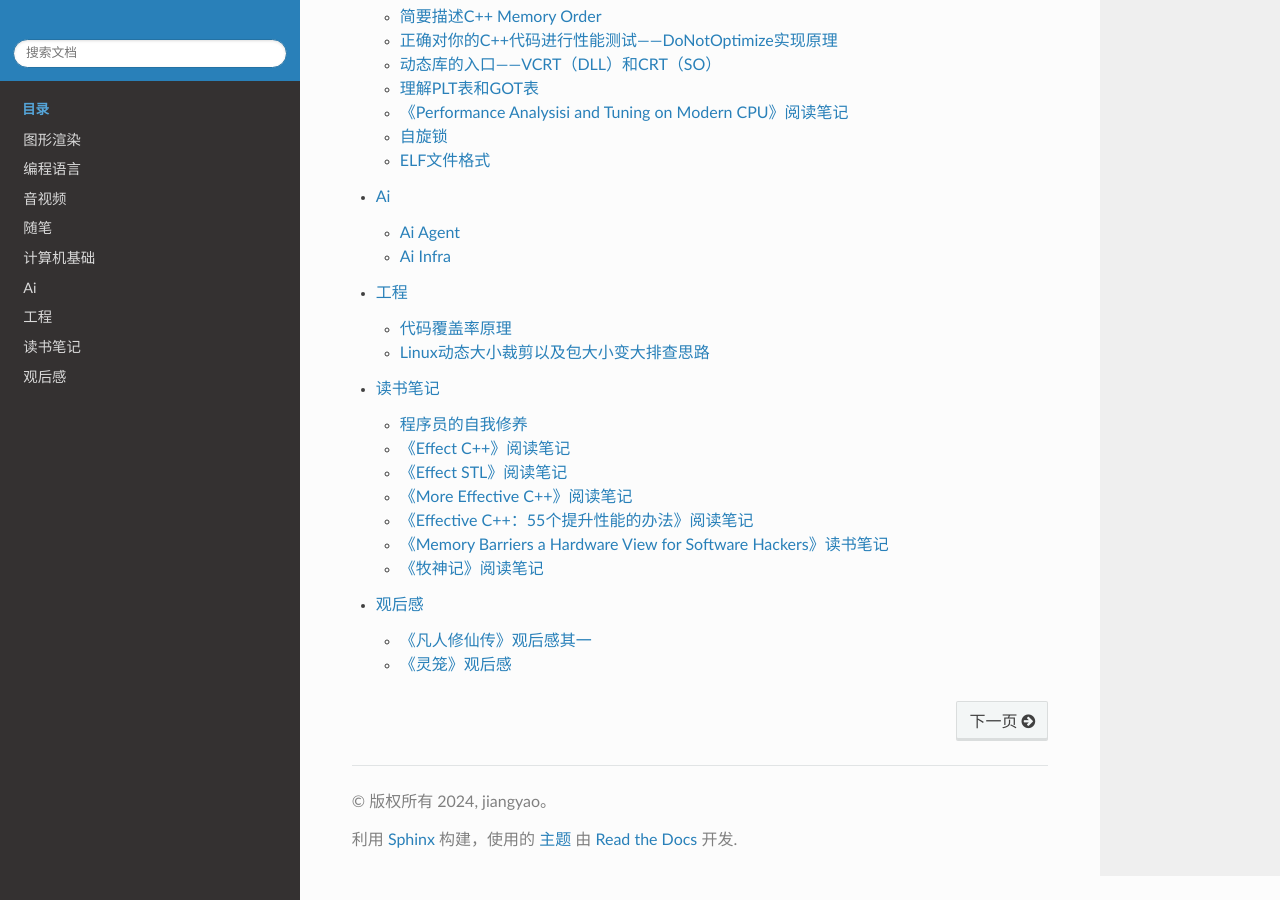
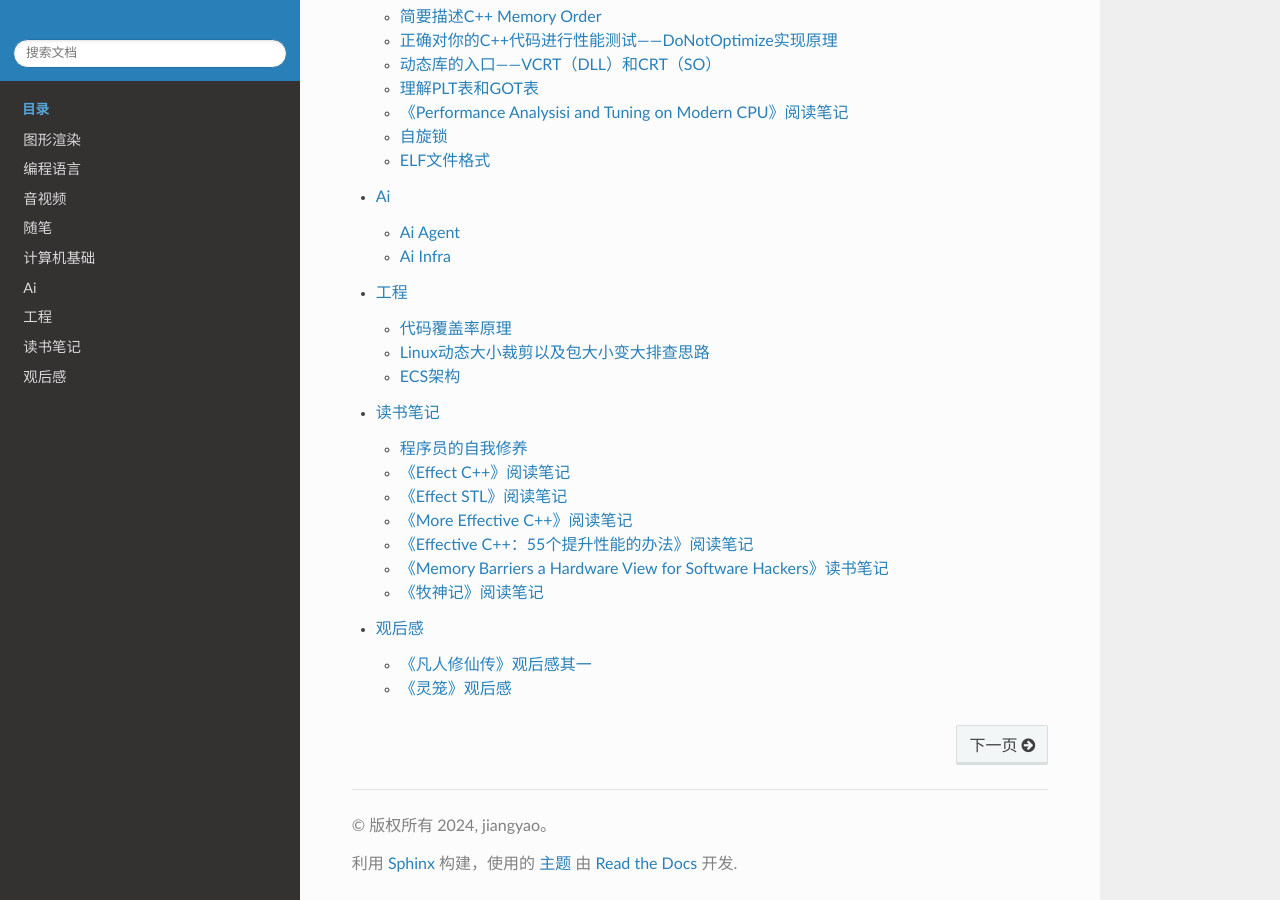
Before and after one commit to grayondream/MyNote, a Sphinx documentation site: the page built from source/index.rst, in a window 1280 px wide and 900 px high, scrolled down 727 px. Built offline with Sphinx 7.4.7 and the Read the Docs theme 3.1.0, drawn with Linux system fonts in a browser that asks for light colours; pages that are not in the unit, such as notebooks, are missing from menus.

Commit message:
feat: add note

```diff
--- a/source/docs/工程/index.rst
+++ b/source/docs/工程/index.rst
@@ -7,3 +7,4 @@
 
    代码覆盖率原理
    Linux动态大小裁剪以及包大小变大排查思路
+   ECS架构
```
Also changed, not shown: source/docs/工程/ECS架构.md (+2 -0 lines).
